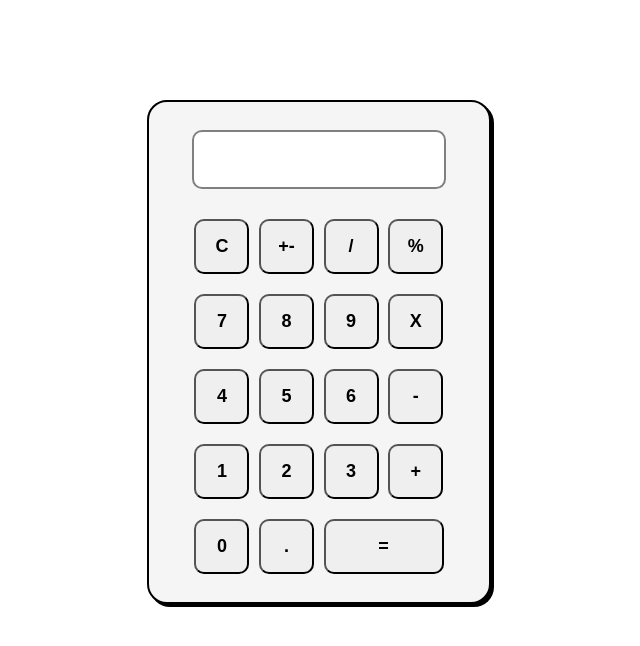
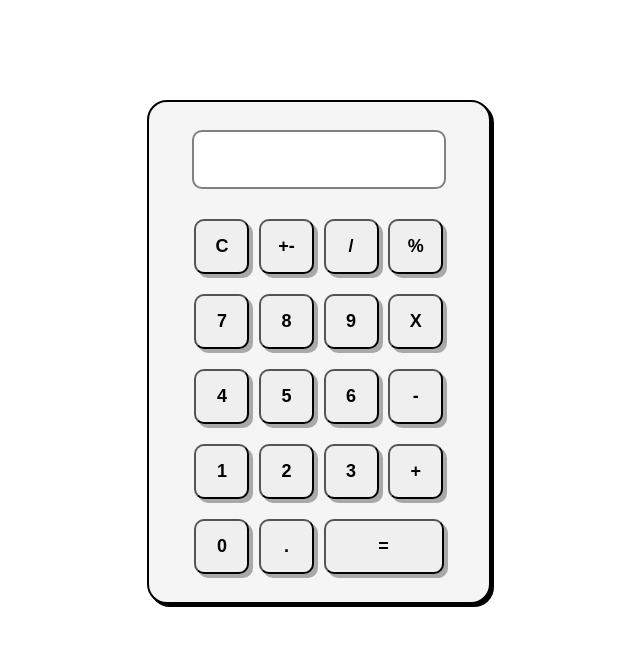
Before and after one commit to selbps/odin-calculator, a plain HTML site: page index.html in a window 1280 px wide. Shown: the whole page, without its empty margins (321-961 px from the left). Drawn offline with Linux system fonts and the light colour scheme.

Commit message:
Add button shadow

```diff
--- a/style.css
+++ b/style.css
@@ -41,6 +41,7 @@ button {
     font-size: large;
     font-weight: bold;
     border-radius: 10px;
+    box-shadow: 4px 4px darkgray;
 }
 
 .button-container {
```
